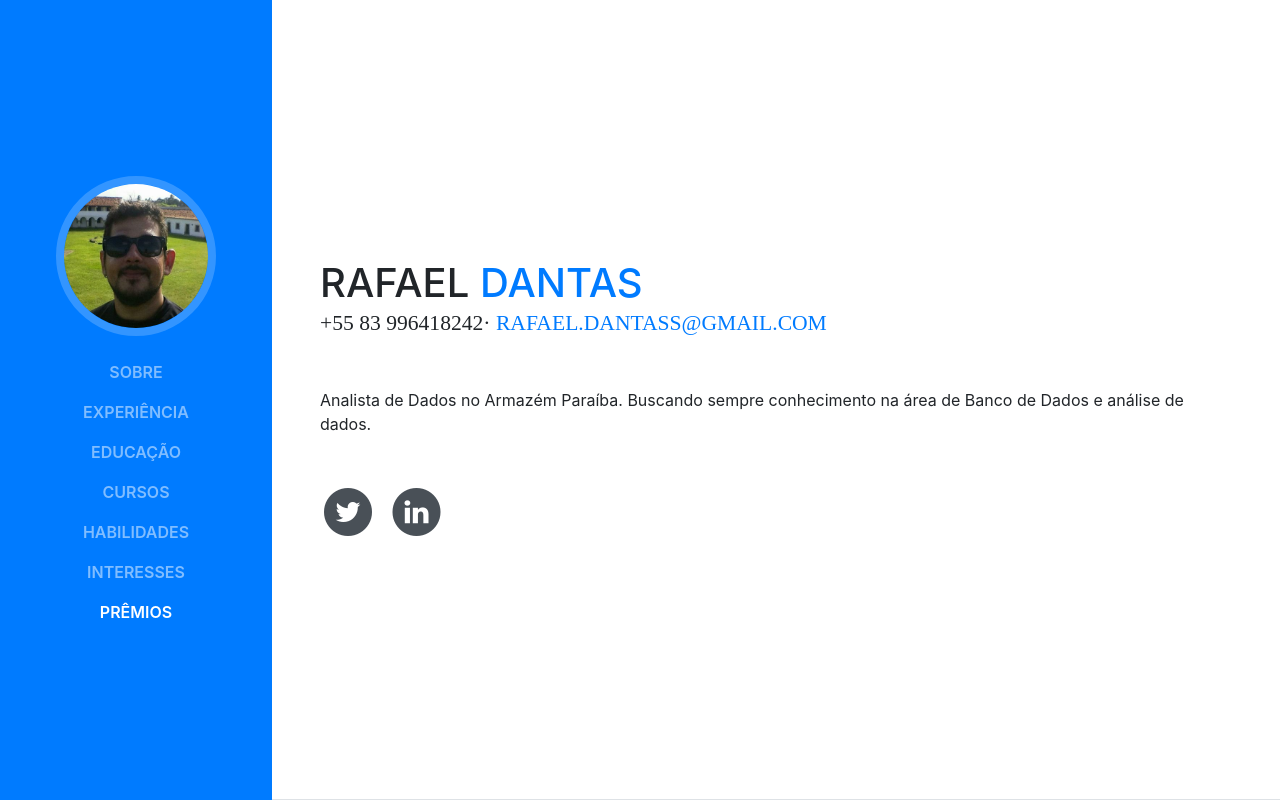
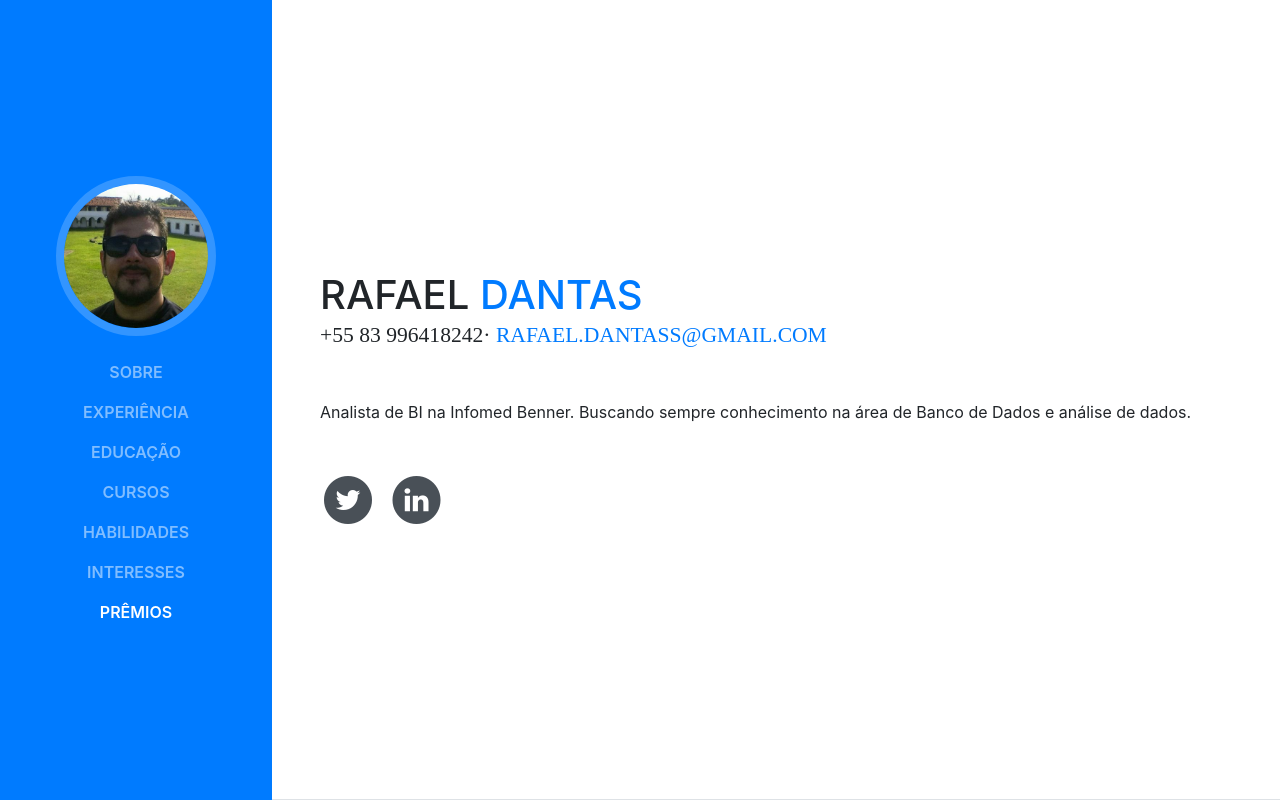
Before and after one commit to rafaeldantass-zz/rdantasss.github.io, a website with bundled scripts: page index.html in a window 1280 px wide. Shown: the top 800 px of the page. Built offline with nearby package versions, Linux system fonts and the light colour scheme; a web font is replaced by a local one.

Commit message:
Alterado o emprego atual na BIO

```diff
--- a/index.html
+++ b/index.html
@@ -76,7 +76,7 @@
           <div class="subheading mb-5">+55 83 996418242·
             <a href="mailto:name@email.com">rafael.dantass@gmail.com</a>
           </div>
-          <p class="mb-5">Analista de Dados no Armazém Paraíba. Buscando sempre conhecimento na área de Banco de Dados e análise de dados.</p>
+          <p class="mb-5">Analista de BI na Infomed Benner. Buscando sempre conhecimento na área de Banco de Dados e análise de dados.</p>
           <ul class="list-inline list-social-icons mb-0">
             <li class="list-inline-item">
               <a href="https://twitter.com/rdantasss" target="_blank">
```
